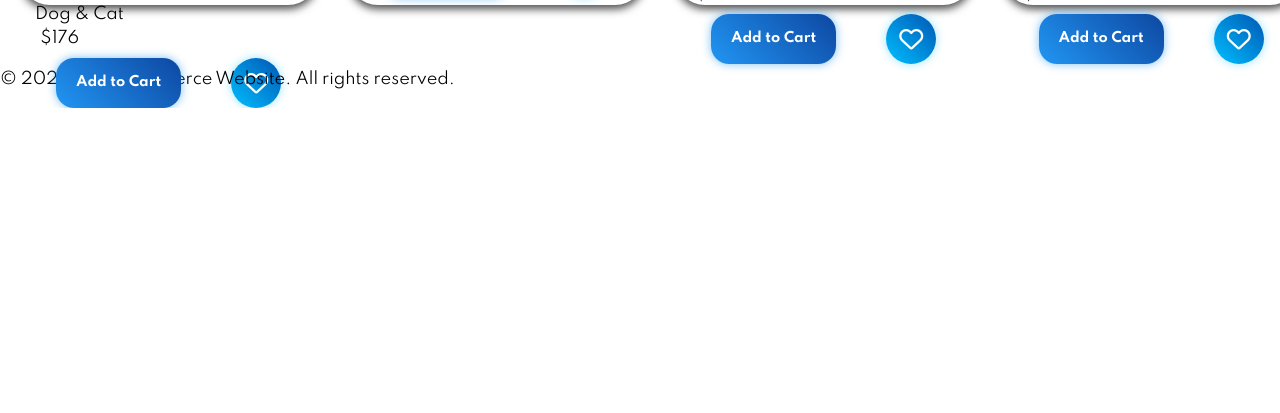
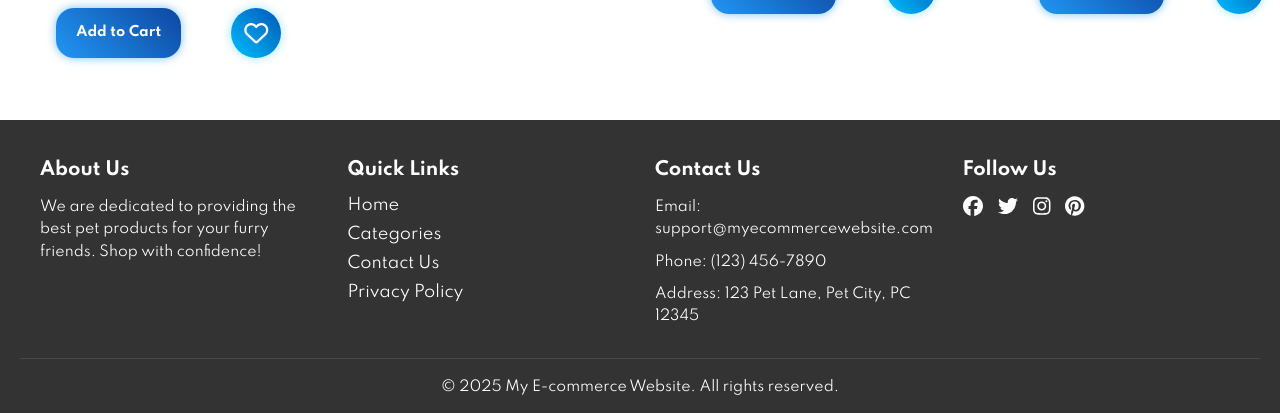
Before and after one commit to Bladestar1370/Pet-Store, a React (Vite) app: page / in a window 1280 px wide. Shown: the part 1547-1960 px from the top of the page. Before the commit the page ends 1655 px from the top, so only its background shows below. Built offline with nearby package versions, Linux system fonts and the light colour scheme.

Commit message:
New Files Added 3

```diff
--- a/package.json
+++ b/package.json
@@ -11,6 +11,8 @@
   },
   "dependencies": {
     "@fortawesome/fontawesome-free": "^6.7.2",
+    "@fortawesome/free-brands-svg-icons": "^6.7.2",
+    "@fortawesome/react-fontawesome": "^0.2.2",
     "react": "^19.0.0",
     "react-dom": "^19.0.0",
     "react-router-dom": "^7.2.0"
--- /dev/null
+++ b/src/Components/Footer/Footer.css
@@ -0,0 +1,91 @@
+.footer {
+    background-color: #333;
+    color: #fff;
+    padding: 40px 20px 20px;
+    font-family: Arial, sans-serif;
+    margin-top: 50px; /* Space above footer for separation */
+  }
+
+  .footer-content {
+    display: flex;
+    flex-wrap: wrap;
+    justify-content: space-between;
+    max-width: 1200px;
+    margin: 0 auto;
+    gap: 30px;
+  }
+
+  .footer-section {
+    flex: 1;
+    min-width: 200px;
+    margin-bottom: 20px;
+  }
+
+  .footer-section h3 {
+    font-size: 18px;
+    margin-bottom: 15px;
+    color: #fff;
+  }
+
+  .footer-section p {
+    font-size: 14px;
+    line-height: 1.6;
+    margin-bottom: 10px;
+  }
+
+  .footer-section ul {
+    list-style: none;
+    padding: 0;
+  }
+
+  .footer-section ul li {
+    margin-bottom: 10px;
+  }
+
+  .footer-section ul li a {
+    color: #fff;
+    text-decoration: none;
+    transition: color 0.3s ease;
+  }
+
+  .footer-section ul li a:hover {
+    color: #2196F3; /* Matches the "Add to Cart" button color from Item.css */
+  }
+
+  .social-links {
+    display: flex;
+    gap: 15px;
+  }
+
+  .social-links a {
+    color: #fff;
+    transition: color 0.3s ease, transform 0.3s ease;
+  }
+
+  .social-links a:hover {
+    color: #00BFFF; /* Matches the wishlist button color from Item.css */
+    transform: scale(1.1);
+  }
+
+  .footer-bottom {
+    text-align: center;
+    padding-top: 20px;
+    border-top: 1px solid rgba(255, 255, 255, 0.1);
+    font-size: 14px;
+  }
+
+  @media (max-width: 768px) {
+    .footer-content {
+      flex-direction: column;
+      align-items: center;
+      text-align: center;
+    }
+
+    .footer-section {
+      min-width: 100%;
+    }
+
+    .social-links {
+      justify-content: center;
+    }
+  }
--- a/src/Components/Footer/Footer.jsx
+++ b/src/Components/Footer/Footer.jsx
@@ -1,9 +1,52 @@
 import React from 'react';
+import './Footer.css'; // Create this CSS file for styling
+import { FontAwesomeIcon } from '@fortawesome/react-fontawesome';
+import { faFacebook, faTwitter, faInstagram, faPinterest } from '@fortawesome/free-brands-svg-icons';
 
 export const Footer = () => {
   return (
-    <footer>
-      <p>© 2025 My E-commerce Website. All rights reserved.</p>
+    <footer className="footer">
+      <div className="footer-content">
+        <div className="footer-section">
+          <h3>About Us</h3>
+          <p>We are dedicated to providing the best pet products for your furry friends. Shop with confidence!</p>
+        </div>
+        <div className="footer-section">
+          <h3>Quick Links</h3>
+          <ul>
+            <li><a href="/">Home</a></li>
+            <li><a href="/category">Categories</a></li>
+            <li><a href="/contact">Contact Us</a></li>
+            <li><a href="/privacy">Privacy Policy</a></li>
+          </ul>
+        </div>
+        <div className="footer-section">
+          <h3>Contact Us</h3>
+          <p>Email: support@myecommercewebsite.com</p>
+          <p>Phone: (123) 456-7890</p>
+          <p>Address: 123 Pet Lane, Pet City, PC 12345</p>
+        </div>
+        <div className="footer-section">
+          <h3>Follow Us</h3>
+          <div className="social-links">
+            <a href="https://facebook.com" aria-label="Facebook">
+              <FontAwesomeIcon icon={faFacebook} size="lg" />
+            </a>
+            <a href="https://twitter.com" aria-label="Twitter">
+              <FontAwesomeIcon icon={faTwitter} size="lg" />
+            </a>
+            <a href="https://instagram.com" aria-label="Instagram">
+              <FontAwesomeIcon icon={faInstagram} size="lg" />
+            </a>
+            <a href="https://pinterest.com" aria-label="Pinterest">
+              <FontAwesomeIcon icon={faPinterest} size="lg" />
+            </a>
+          </div>
+        </div>
+      </div>
+      <div className="footer-bottom">
+        <p>© 2025 My E-commerce Website. All rights reserved.</p>
+      </div>
     </footer>
   );
 };
--- a/src/Components/Popular/Popular.css
+++ b/src/Components/Popular/Popular.css
@@ -20,7 +20,7 @@
 }
 
 .popular-item {
-    margin-top: 50px;
+
     display: flex;
     gap: 30px;
     justify-content: center;
--- /dev/null
+++ b/src/page/Login/LoginSignup.css
@@ -0,0 +1,6 @@
+.loginsignup {
+    width: 100%;
+    height: 80vh;
+    background: #fce3fe;
+    padding-top: 100px;
+}
```
Also changed, not shown: src/page/Login/LoginSignup.jsx (added, +22 -0 lines), 1 other file (tests, documents, lock files or other folders).
